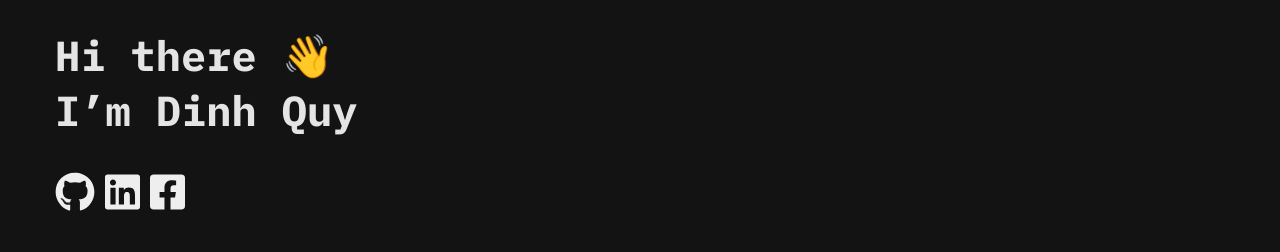
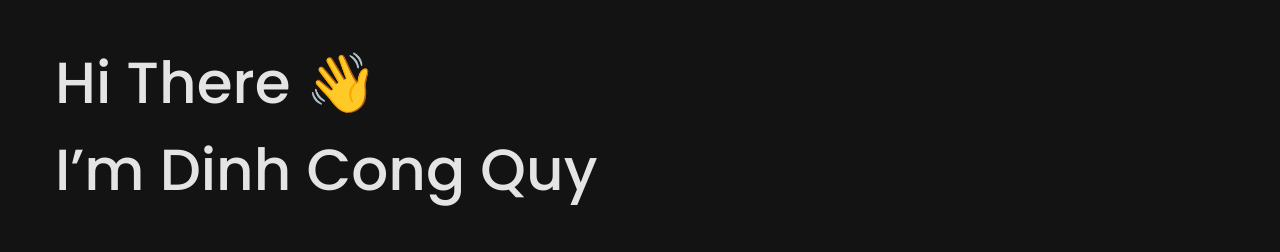
Before and after one commit to quyctd/quyctd.github.io, a React (Create React App) app: page / in a window 1280 px wide. Shown: the top 252 px of the page. Built offline with nearby package versions, Linux system fonts and the light colour scheme.

Commit message:
Update heading font style

```diff
--- a/src/components/homepage.jsx
+++ b/src/components/homepage.jsx
@@ -9,10 +9,10 @@ const Homepage = () => {
     <>
       <div className={styles.container}>
         <div className={styles.main}>
-          <h1>
+          <h1 className={styles.heading}>
             Hi there 👋
             <br />
-            I’m Dinh Quy
+            I’m Dinh Cong Quy
           </h1>
           <div className={styles.socialIcons}>
             <a
--- a/src/components/index.module.scss
+++ b/src/components/index.module.scss
@@ -37,6 +37,13 @@
   }
 }
 
+.heading {
+  font-family: $display-font;
+  font-weight: 500;
+  font-size: 3.625rem;
+  text-transform: capitalize;
+}
+
 footer {
   text-align: right;
 }
--- a/src/index.scss
+++ b/src/index.scss
@@ -1,5 +1,6 @@
 @import "../styles/_variables.scss";
 @import url("https://fonts.googleapis.com/css2?family=IBM+Plex+Mono:wght@400;500;700&display=swap");
+@import url("https://fonts.googleapis.com/css2?family=Poppins:wght@400;500;700&display=swap");
 
 body {
   margin: 0;
--- a/styles/_variables.scss
+++ b/styles/_variables.scss
@@ -1,3 +1,5 @@
 // Colors variables
 $color-background: #131313;
 $color-text: #e4e4e4;
+
+$display-font: "Poppins", sans-serif;
```
